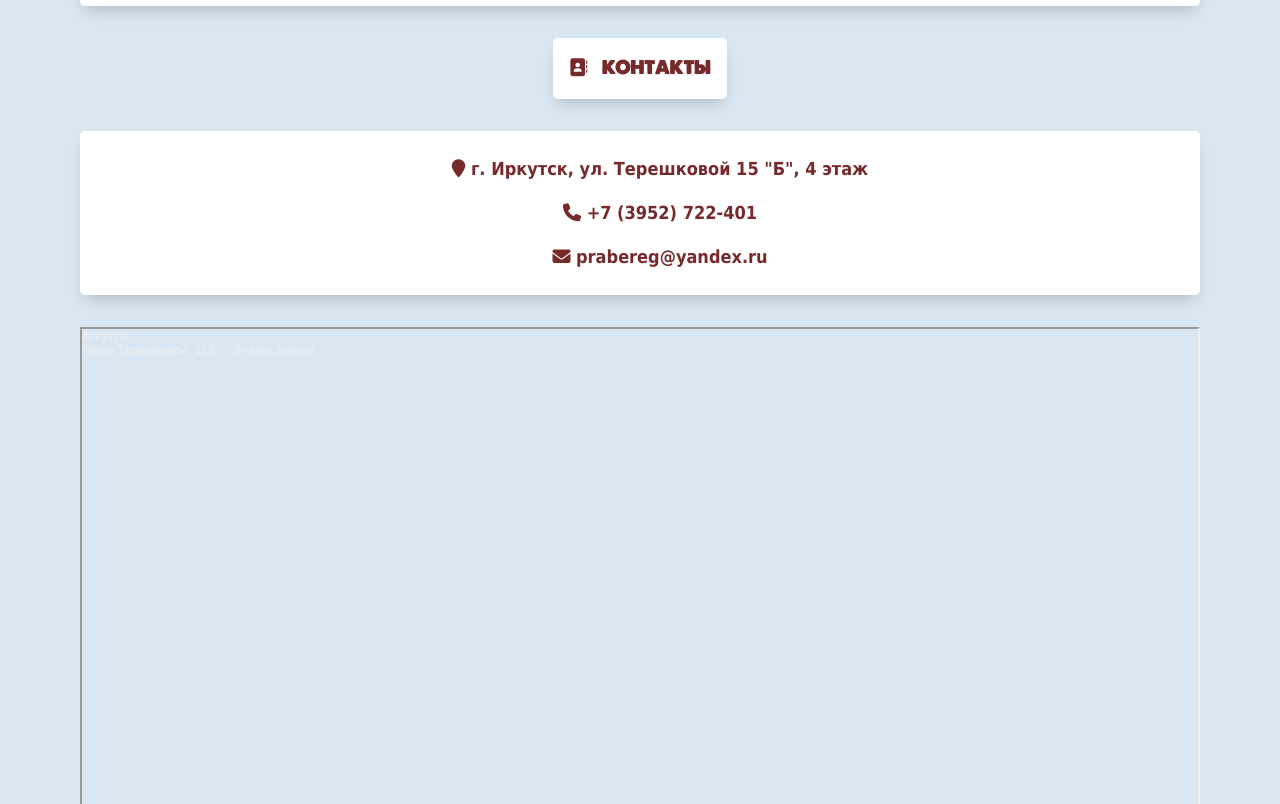
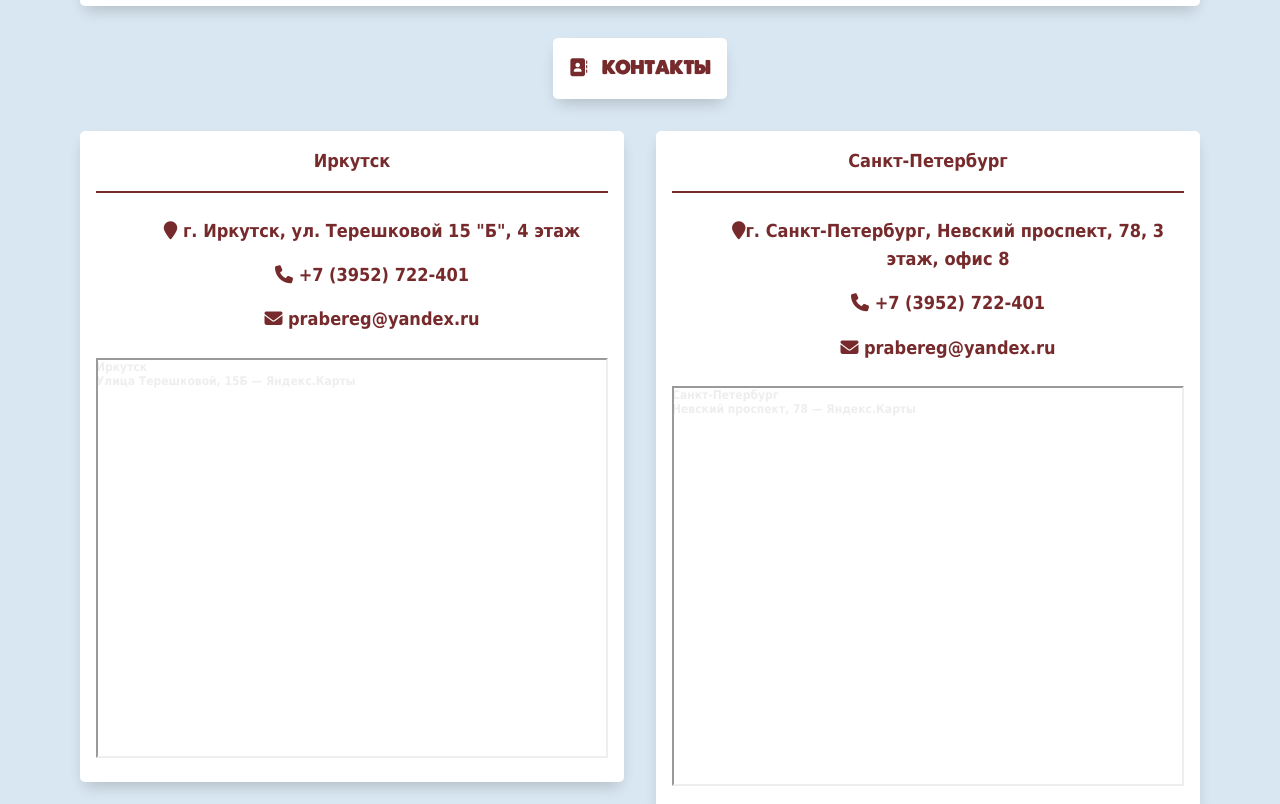
Before and after one commit to bersenoff/pravbereg, a React app: page /uslugi/uslugi-advokata-po-ugolovnym-delam in a window 1280 px wide. Shown: the part 756-1560 px from the top of the page. Built offline with nearby package versions, Linux system fonts and the light colour scheme.

Commit message:
fix: contacts

```diff
--- a/src/views/Map/index.css
+++ b/src/views/Map/index.css
@@ -1,12 +1,30 @@
 @media all and (max-width: 1023px) {
   .map-iframe {
     height: 50vh;
+  }
+
+  .block-contacts {
+    margin: 1rem 0 1rem 0;
   }
 }
 
 @media all and (min-width: 1024px) {
   .map-iframe {
-    height: 75vh;
+    height: 50vh;
+  }
+
+  .block-contacts {
+    margin: 1rem 0 1rem 0;
+    text-align: center;
+    width: calc(50% - 1rem);
+  }
+
+  #contacts-irkutsk {
+    float: left;
+  }
+
+  #contacts-peterburg {
+    float: right;
   }
 }
 
--- a/src/views/Map/index.tsx
+++ b/src/views/Map/index.tsx
@@ -6,14 +6,33 @@ const Component: React.FunctionComponent = () => {
     <div className="section" id="contacts">
       <div className="section-content">
         <div style={{ textAlign: "center" }}><div className="title-block"><i className="fas fa-address-book"></i> &nbsp; КОНТАКТЫ</div></div>
-        <div className="block-item block-contacts" style={{ textAlign: "center", marginTop: "1rem" }}>
+        <div id="contacts-irkutsk" className="block-item block-contacts">
+          <div className="block-title"><div className="block-title-text">Иркутск</div></div>
+          <ul>
+            <li><i className="fas fa-map-marker"></i> г. Иркутск, ул. Терешковой 15 "Б", 4 этаж</li>
+            <li><i className="fas fa-phone"></i> +7 (3952) 722-401</li>
+            <li><i className="fas fa-envelope"></i> <a href="mailto:prabereg@yandex.ru">prabereg@yandex.ru</a></li>
+          </ul>
+          <div style={{ position: "relative", overflow: "hidden", marginTop: "1rem" }}><a href="https://yandex.ru/maps/63/irkutsk/?utm_medium=mapframe&utm_source=maps" style={{ color: "#eee", fontSize: "12px", position: "absolute",  top: "0px" }}>Иркутск</a><a href="https://yandex.ru/maps/63/irkutsk/house/ulitsa_tereshkovoy_15b/ZUkCaAVlTEYGVUJvYWJzdnVnZgE=/?ll=104.252835%2C52.279429&utm_medium=mapframe&utm_source=maps&z=16.73" style={{ color: "#eee", fontSize: "12px", position: "absolute", top: "14px" }}>Улица Терешковой, 15Б — Яндекс.Карты</a><iframe src="https://yandex.ru/map-widget/v1/-/CCQtA2Ds8D" allowFullScreen={true} className="map-iframe"></iframe></div>
+        </div>
+        <div id="contacts-peterburg" className="block-item block-contacts">
+          <div className="block-title"><div className="block-title-text">Санкт-Петербург</div></div>
+          <ul>
+            <li><i className="fas fa-map-marker"></i>г. Санкт-Петербург, Невский проспект, 78, 3 этаж, офис 8</li>
+            <li><i className="fas fa-phone"></i> +7 (3952) 722-401</li>
+            <li><i className="fas fa-envelope"></i> <a href="mailto:prabereg@yandex.ru">prabereg@yandex.ru</a></li>
+          </ul>
+          <div style={{ position: "relative", overflow: "hidden", marginTop: "1rem" }}><a href="https://yandex.ru/maps/2/saint-petersburg/?utm_medium=mapframe&utm_source=maps" style={{ color: "#eee", fontSize: "12px", position: "absolute", top: 0 }}>Санкт‑Петербург</a><a href="https://yandex.ru/maps/2/saint-petersburg/house/nevskiy_prospekt_78/Z0kYdQNoTEwDQFtjfXVyc3RkbQ==/?ll=30.348593%2C59.932879&utm_medium=mapframe&utm_source=maps&z=16.73" style={{ color: "#eee", fontSize: "12px", position: "absolute", top: "14px" }}>Невский проспект, 78 — Яндекс.Карты</a><iframe src="https://yandex.ru/map-widget/v1/?ll=30.348593%2C59.932879&mode=search&ol=geo&ouri=ymapsbm1%3A%2F%2Fgeo%3Fll%3D30.349%252C59.933%26spn%3D0.001%252C0.001%26text%3D%25D0%25A0%25D0%25BE%25D1%2581%25D1%2581%25D0%25B8%25D1%258F%252C%2520%25D0%25A1%25D0%25B0%25D0%25BD%25D0%25BA%25D1%2582-%25D0%259F%25D0%25B5%25D1%2582%25D0%25B5%25D1%2580%25D0%25B1%25D1%2583%25D1%2580%25D0%25B3%252C%2520%25D0%259D%25D0%25B5%25D0%25B2%25D1%2581%25D0%25BA%25D0%25B8%25D0%25B9%2520%25D0%25BF%25D1%2580%25D0%25BE%25D1%2581%25D0%25BF%25D0%25B5%25D0%25BA%25D1%2582%252C%252078&z=16.73" allowFullScreen={true} className="map-iframe"></iframe></div>
+        </div>
+        <div style={{ clear: "both" }}></div>
+        {/* <div className="block-item block-contacts" style={{ textAlign: "center", marginTop: "1rem" }}>
           <ul>
             <li><i className="fas fa-map-marker"></i> г. Иркутск, ул. Терешковой 15 "Б", 4 этаж</li>
             <li><i className="fas fa-phone"></i> +7 (3952) 722-401</li>
             <li><i className="fas fa-envelope"></i> <a href="mailto:prabereg@yandex.ru">prabereg@yandex.ru</a></li>
           </ul>
         </div>
-        <div style={{ position: "relative", overflow: "hidden", marginTop: "2rem" }}><a href="https://yandex.ru/maps/63/irkutsk/?utm_medium=mapframe&utm_source=maps" style={{ color: "#eee", fontSize: "12px", position: "absolute",  top: "0px" }}>Иркутск</a><a href="https://yandex.ru/maps/63/irkutsk/house/ulitsa_tereshkovoy_15b/ZUkCaAVlTEYGVUJvYWJzdnVnZgE=/?ll=104.252835%2C52.279429&utm_medium=mapframe&utm_source=maps&z=16.73" style={{ color: "#eee", fontSize: "12px", position: "absolute", top: "14px" }}>Улица Терешковой, 15Б — Яндекс.Карты</a><iframe src="https://yandex.ru/map-widget/v1/-/CCQtA2Ds8D" frameBorder={1} allowFullScreen={true} className="map-iframe"></iframe></div>
+        <div style={{ position: "relative", overflow: "hidden", marginTop: "2rem" }}><a href="https://yandex.ru/maps/63/irkutsk/?utm_medium=mapframe&utm_source=maps" style={{ color: "#eee", fontSize: "12px", position: "absolute",  top: "0px" }}>Иркутск</a><a href="https://yandex.ru/maps/63/irkutsk/house/ulitsa_tereshkovoy_15b/ZUkCaAVlTEYGVUJvYWJzdnVnZgE=/?ll=104.252835%2C52.279429&utm_medium=mapframe&utm_source=maps&z=16.73" style={{ color: "#eee", fontSize: "12px", position: "absolute", top: "14px" }}>Улица Терешковой, 15Б — Яндекс.Карты</a><iframe src="https://yandex.ru/map-widget/v1/-/CCQtA2Ds8D" frameBorder={1} allowFullScreen={true} className="map-iframe"></iframe></div> */}
       </div>
     </div>
   );
```
